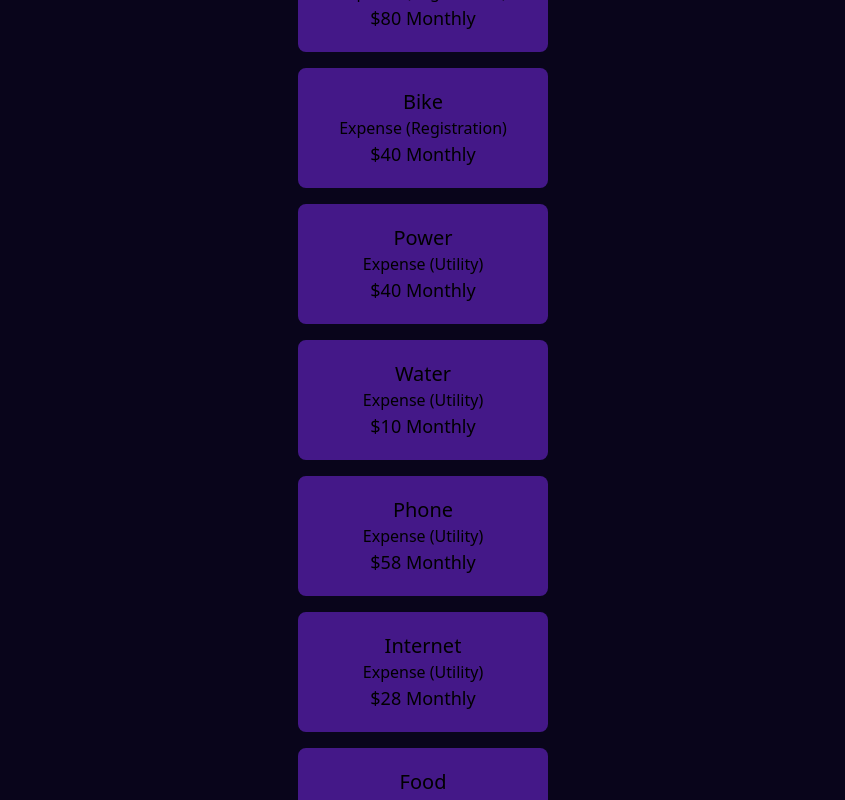
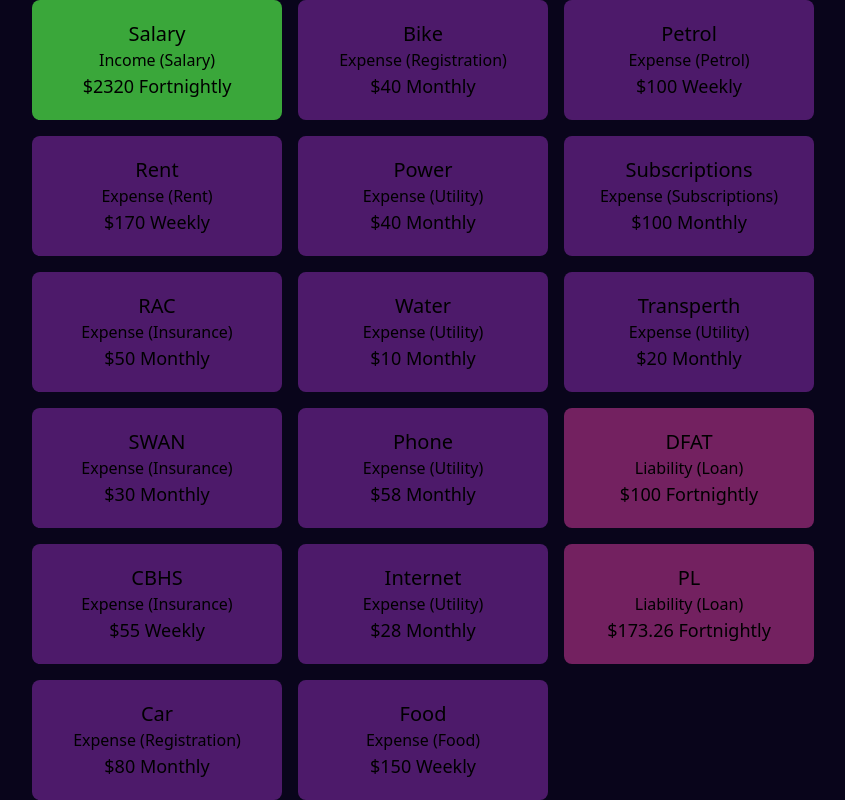
Before and after one commit to aldringordon/expense-explorer, a Next.js app: page / in a window 1280 px wide. Shown: the whole page, without its empty margins (217-1062 px from the left). Built offline with nearby package versions, Linux system fonts and the light colour scheme.

Commit message:
dynamic colour for fintype

```diff
--- a/src/pages/FinanceCard.tsx
+++ b/src/pages/FinanceCard.tsx
@@ -1,10 +1,69 @@
 function FinanceCard(props: any) {
   const finItem = props.finItem;
 
+  const income = "#064e3b";
+  const expense = "#7c2d12";
+  const liability = "#7f1d1d";
+
+  if (finItem.Type === "Expense") {
+    return (
+      <div
+        className="bg-[#662286bd]
+          flex-col justify-center flex items-center flex-shrink-0 rounded-lg
+            w-[250px] h-[120px]"
+      >
+        <p className="text-xl font-light ">{finItem.Name}</p>
+        <p className="text-base font-light ">
+          {finItem.Type} ({finItem.Subtype})
+        </p>
+        <p className="text-lg font-light ">
+          ${finItem.Amount} {finItem.Frequency}
+        </p>
+      </div>
+    );
+  }
+
+  if (finItem.Type === "Liability") {
+    return (
+      <div
+        className="bg-[#992c78bd]
+            flex-col justify-center flex items-center flex-shrink-0 rounded-lg
+            w-[250px] h-[120px]"
+      >
+        <p className="text-xl font-light ">{finItem.Name}</p>
+        <p className="text-base font-light ">
+          {finItem.Type} ({finItem.Subtype})
+        </p>
+        <p className="text-lg font-light ">
+          ${finItem.Amount} {finItem.Frequency}
+        </p>
+      </div>
+    );
+  }
+
+  if (finItem.Type === "Income") {
+    return (
+      <div
+        className="bg-[#3aa73a]
+            flex-col justify-center flex items-center flex-shrink-0 rounded-lg
+            w-[250px] h-[120px]"
+      >
+        <p className="text-xl font-light ">{finItem.Name}</p>
+        <p className="text-base font-light ">
+          {finItem.Type} ({finItem.Subtype})
+        </p>
+        <p className="text-lg font-light ">
+          ${finItem.Amount} {finItem.Frequency}
+        </p>
+      </div>
+    );
+  }
+
   return (
     <div
-      className="bg-[#5b20b3b7] flex-col justify-center flex items-center flex-shrink-0 rounded-lg
-    w-[250px] h-[120px]"
+      className="bg-[#686868]
+            flex-col justify-center flex items-center flex-shrink-0 rounded-lg
+            w-[250px] h-[120px]"
     >
       <p className="text-xl font-light ">{finItem.Name}</p>
       <p className="text-base font-light ">
--- a/src/pages/index.tsx
+++ b/src/pages/index.tsx
@@ -28,7 +28,7 @@
         <meta name="viewport" content="width=device-width, initial-scale=1" />
         <link rel="icon" href="/favicon.ico" />
       </Head>
-      <main className="bg-[#09051b] flex-col justify-center flex items-center w-screen h-screen space-y-4">
+      <main className="bg-[#09051b] grid grid-rows-6 grid-flow-col gap-4 justify-center  items-center w-screen h-screen">
         {testData.map((testData, i) => (
           <FinanceCard key={i} finItem={testData} />
         ))}
```
